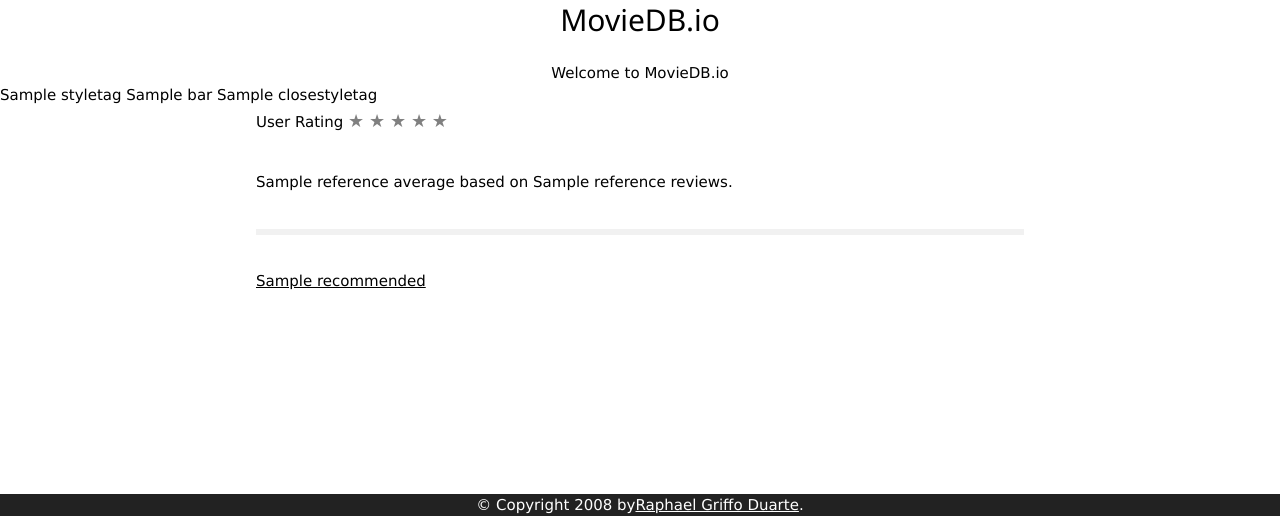
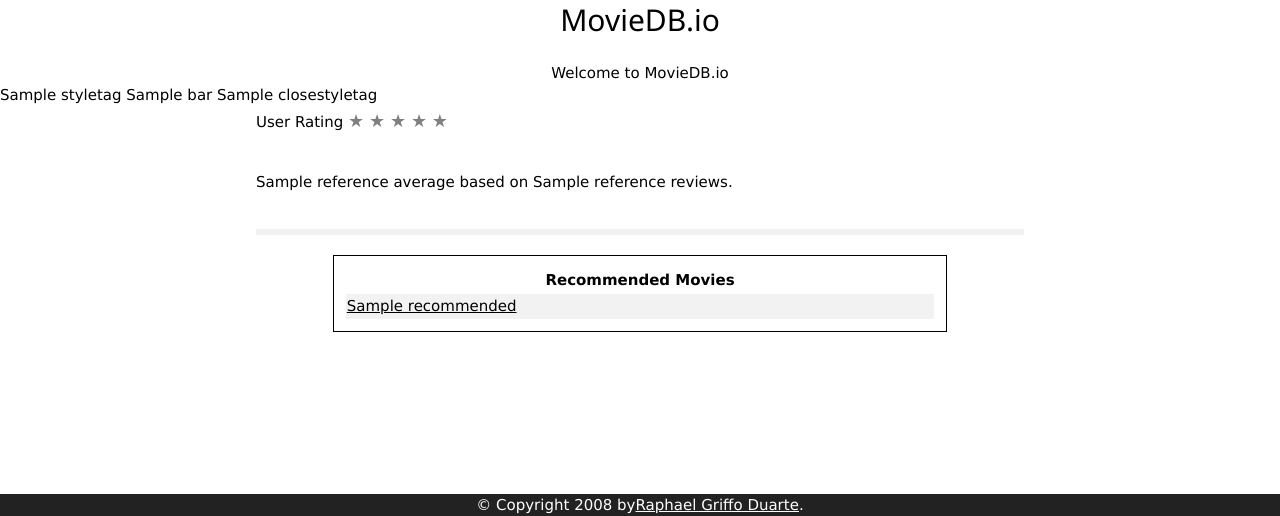
Before and after one commit to raphaelgri/DataStorageApp, a Flask app: template Python/templates/moviePage.html in a window 1280 px wide. Shown: the part 284-800 px from the top of the page. Run offline with Flask 2, Linux system fonts and the light colour scheme; the template is opened without the code that fills it: most values are stand-ins (such as "Sample title", 1, 10 or a date in 2020).

Commit message:
Improved recommendation

```diff
--- a/Python/templates/moviePage.html
+++ b/Python/templates/moviePage.html
@@ -121,9 +121,16 @@
             </div>
         </div>
     {% endif %}
+    <table class="resultTable">
+        <th>Recommended Movies</th>
 
-    {% for movie, title in recommended %}
-        <p><a href="/MovieDB.io/moviePage/{{movie}}">{{title}}</a></p>
-    {% endfor %}
+        {% for movie, title in recommended %}
+            <tr>
+                <td>
+                    <a href="/MovieDB.io/moviePage/{{movie}}">{{title}}</a>
+                </td>
+            </tr>
+        {% endfor %}
+    </table>
 
 {% endblock %}
```
Also changed, not shown: 1 other file.
